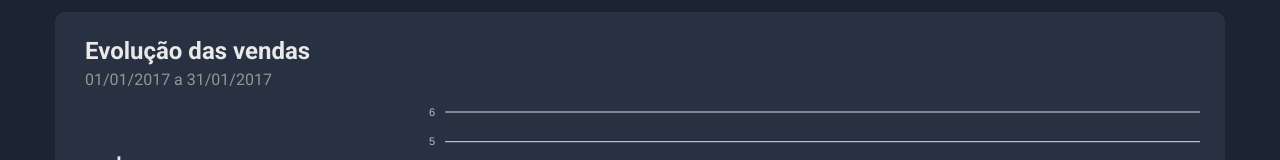
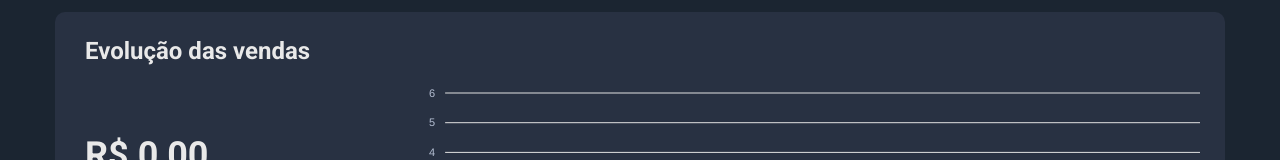
Before and after one commit to mario1980miranda/dsvendas-mariom, a React (Create React App) app in the folder front-web/: page / in a window 1280 px wide. Shown: the part 218-378 px from the top of the page. Built offline with nearby package versions, Linux system fonts and the light colour scheme; no server answers.

Commit message:
DatePicker initial formatting

```diff
--- a/front-web/src/App.tsx
+++ b/front-web/src/App.tsx
@@ -1,19 +1,26 @@
 import './App.css';
+import { useState } from 'react';
 import Filter from './components/filter';
 import Header from './components/header';
 import PieChartCard from './components/pie-chart-card';
 import SalesByDateComponent from './components/sales-by-date';
 import SalesSummary from './components/sales-summary';
 import SalesTable from './components/sales-table';
+import { FilterData } from './types';
 
 function App() {
+  const [filterData, setFilterData] = useState<FilterData>();
+  const onFilterChange = (filter: FilterData) => {
+    setFilterData(filter);
+    console.log(filter);
+  };
   return (
     <div className="App">
       <>
         <Header />
         <div className="app-container">
-          <Filter />
-          <SalesByDateComponent />
+          <Filter onFilterChange={onFilterChange} />
+          <SalesByDateComponent filterData={filterData} />
           <div className="sales-overview-container">
             <SalesSummary />
             <PieChartCard
--- a/front-web/src/components/filter/index.tsx
+++ b/front-web/src/components/filter/index.tsx
@@ -4,12 +4,29 @@ import './styles.css';
 import { Portuguese } from 'flatpickr/dist/l10n/pt';
 import flatpickrLib from 'flatpickr';
 import FlatPicker from 'react-flatpickr';
+import { useState } from 'react';
+import { FilterData, Gender } from '../../types';
+import { promisify } from 'util';
 
 flatpickrLib.localize(Portuguese);
 
-function Filter() {
+type Props = {
+  onFilterChange: (filter: FilterData) => void;
+};
+
+function Filter({ onFilterChange }: Props) {
+  const [dates, setDates] = useState<Date[]>([]);
+  const [gender, setGender] = useState<Gender>();
   const onChangeDate = (dates: Date[]) => {
-    console.log(dates);
+    if (dates.length === 2) {
+      setDates(dates);
+      onFilterChange({ dates, gender });
+    }
+  };
+  const onChangeGender = (event: React.ChangeEvent<HTMLSelectElement>) => {
+    const selectedGender = event.target.value as Gender;
+    setGender(selectedGender);
+    onFilterChange({ dates, gender: selectedGender });
   };
 
   return (
@@ -20,7 +37,7 @@ function Filter() {
         onChange={onChangeDate}
         placeholder="Selecione um período"
       />
-      <select className="filter-input">
+      <select className="filter-input" value={gender} onChange={onChangeGender}>
         <option value="">Selecione um gênero</option>
         <option value="MALE">Masculino</option>
         <option value="FEMALE">Feminino</option>
--- a/front-web/src/components/sales-by-date/index.tsx
+++ b/front-web/src/components/sales-by-date/index.tsx
@@ -1,13 +1,17 @@
 import ReactApexChart from 'react-apexcharts';
 import { useEffect, useState } from 'react';
 import { makeRequest } from '../../utils/requests';
-import { ChartSeriesData, SalesByDate } from '../../types';
+import { ChartSeriesData, FilterData, SalesByDate } from '../../types';
 import { buildChartSeries, chartOptions, sumSalesByDate } from './helpers';
 import { formatPrice } from '../../utils/formatters';
 
 import './styles.css';
 
-function SalesByDateComponent() {
+type Props = {
+  filterData?: FilterData;
+};
+
+function SalesByDateComponent({ filterData }: Props) {
   const [chartSeries, setChartSeries] = useState<ChartSeriesData[]>([]);
   const [totalSum, setTotalSum] = useState(0);
   useEffect(() => {
@@ -24,7 +28,7 @@ function SalesByDateComponent() {
     <div className="sales-by-date-container base-card">
       <div>
         <h4 className="sales-by-date-title">Evolução das vendas</h4>
-        <span className="sales-by-date-period">01/01/2017 a 31/01/2017</span>
+        <span className="sales-by-date-period">{filterData?.dates?.[0].toISOString()}</span>
       </div>
       <div className="sales-by-date-data">
         <div className="sales-by-date-quantity-container">
```
Also changed, not shown: front-web/src/types.ts (+7 -0 lines), front-web/tsconfig.json (+2 -8 lines).
